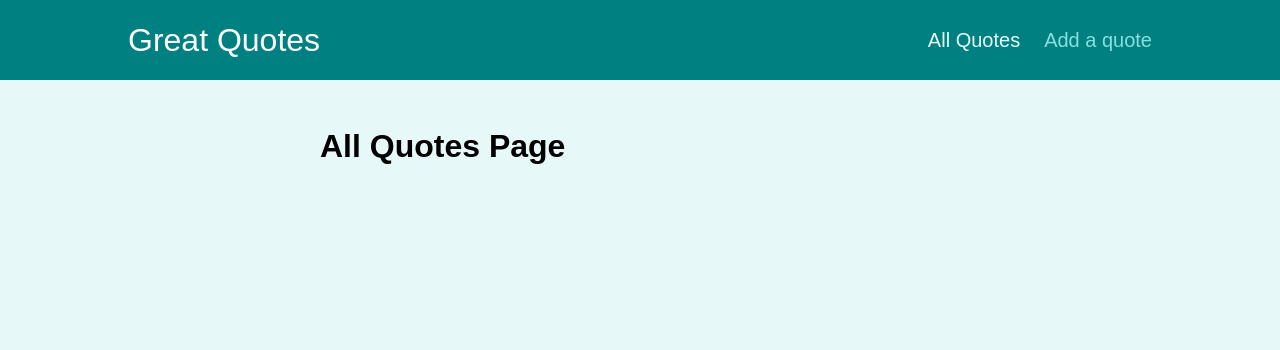
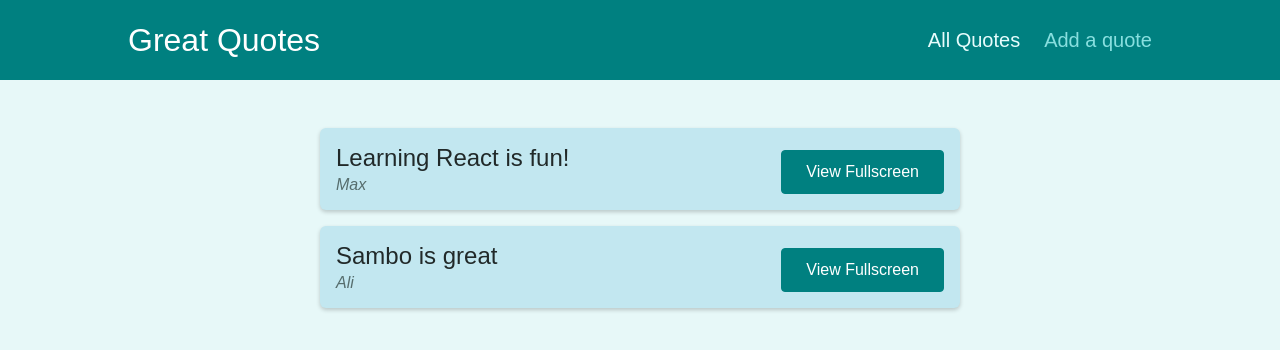
Before and after one commit to Ali-consciousroad/quoteApp, a React (Create React App) app: page /quotes in a window 1280 px wide. Shown: the top 350 px of the page. Built offline with nearby package versions, Linux system fonts and the light colour scheme.

Commit message:
Add dummy data & more content

```diff
--- a/src/pages/AllQuotes.js
+++ b/src/pages/AllQuotes.js
@@ -1,5 +1,12 @@
+import QuoteList from '../components/quotes/QuoteList';
+
+const DUMMY_QUOTES = [
+    { id: 'q1', author: 'Max' , text: 'Learning React is fun!'},
+    { id: 'q2', author: 'Ali', text: 'Sambo is great'},
+];
+
 const AllQuotes = () => {
-    return <h1>All Quotes Page</h1>
+    return <QuoteList quotes={DUMMY_QUOTES} />
 };
 
 export default AllQuotes;
--- a/src/pages/NewQuote.js
+++ b/src/pages/NewQuote.js
@@ -1,5 +1,11 @@
+import QuoteForm from "../components/quotes/QuoteForm";
+
 const NewQuote = () => {
-    return <h1>New Quote Page</h1>
+    const addQuoteHandler = (quoteData) => {
+        console.log(quoteData);
+};
+
+    return <QuoteForm onAddQuote={addQuoteHandler} />;
 };
 
 export default NewQuote;
```
